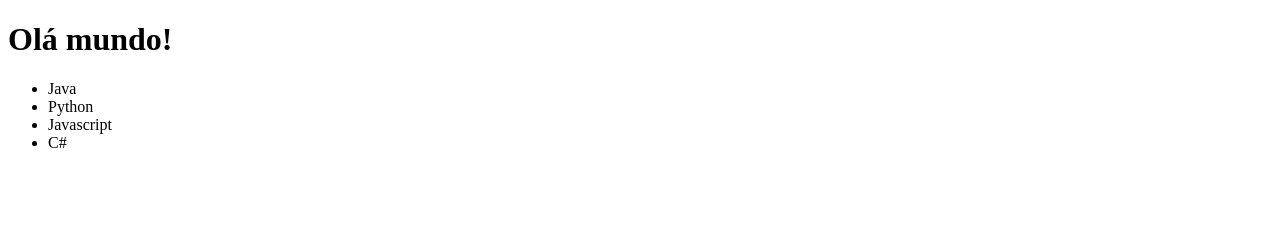
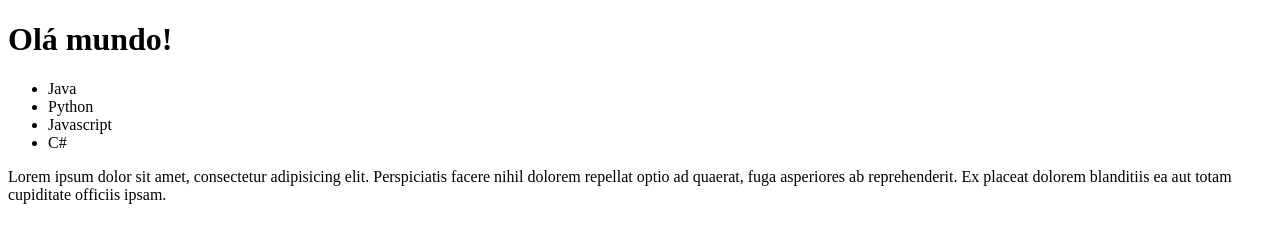
Before and after one commit to Ivanrangelpm/exercicio1, a plain HTML site: page index.html in a window 1280 px wide. Drawn offline with Linux system fonts and the light colour scheme.

Commit message:
Criando paragrafo

```diff
--- a/index.html
+++ b/index.html
@@ -31,6 +31,16 @@
 				</ul>
 			</nav>
 		</header>
+
+		<section>
+			<div>
+				<p>
+					Lorem ipsum dolor sit amet, consectetur adipisicing elit. Perspiciatis
+					 facere nihil dolorem repellat optio ad quaerat, fuga asperiores
+					  ab reprehenderit. Ex placeat dolorem blanditiis ea aut totam cupiditate officiis ipsam.
+				</p>
+			</div>
+		</section>
 	</div>
 
 </body>
```
